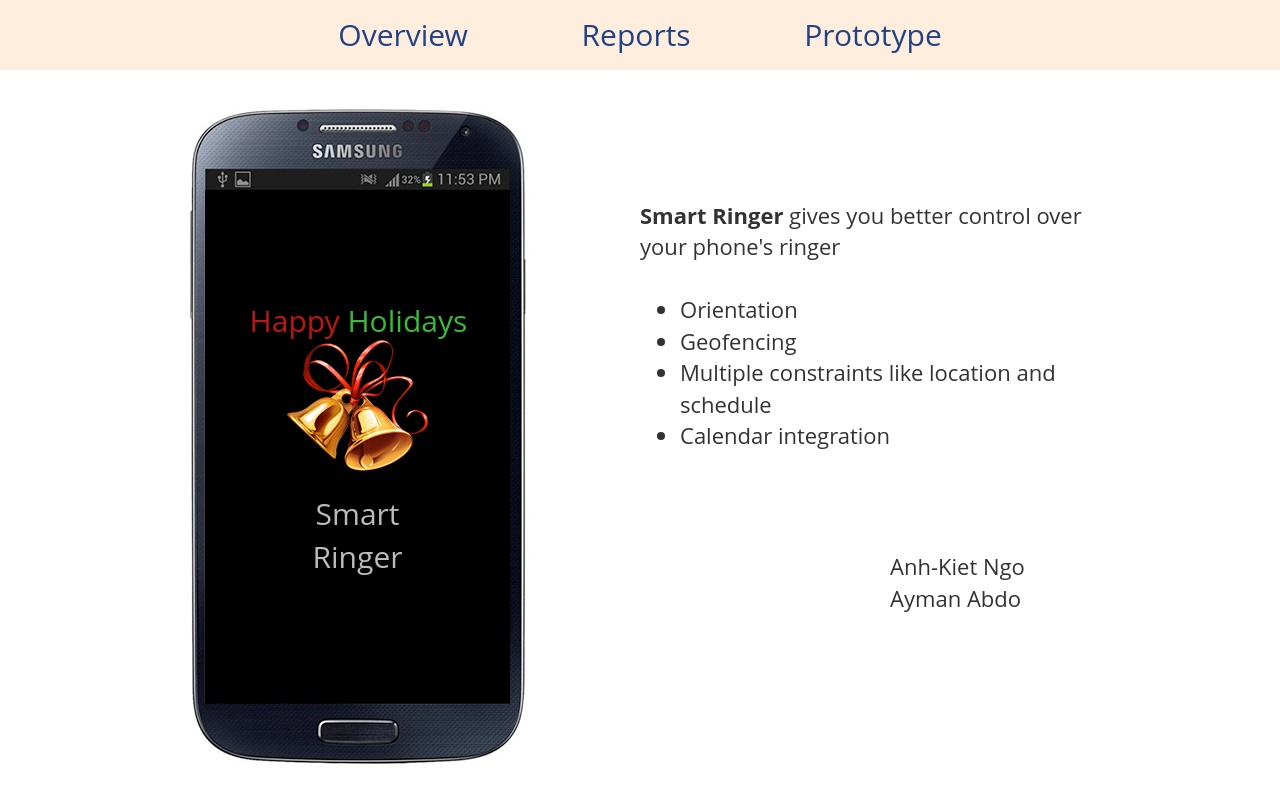
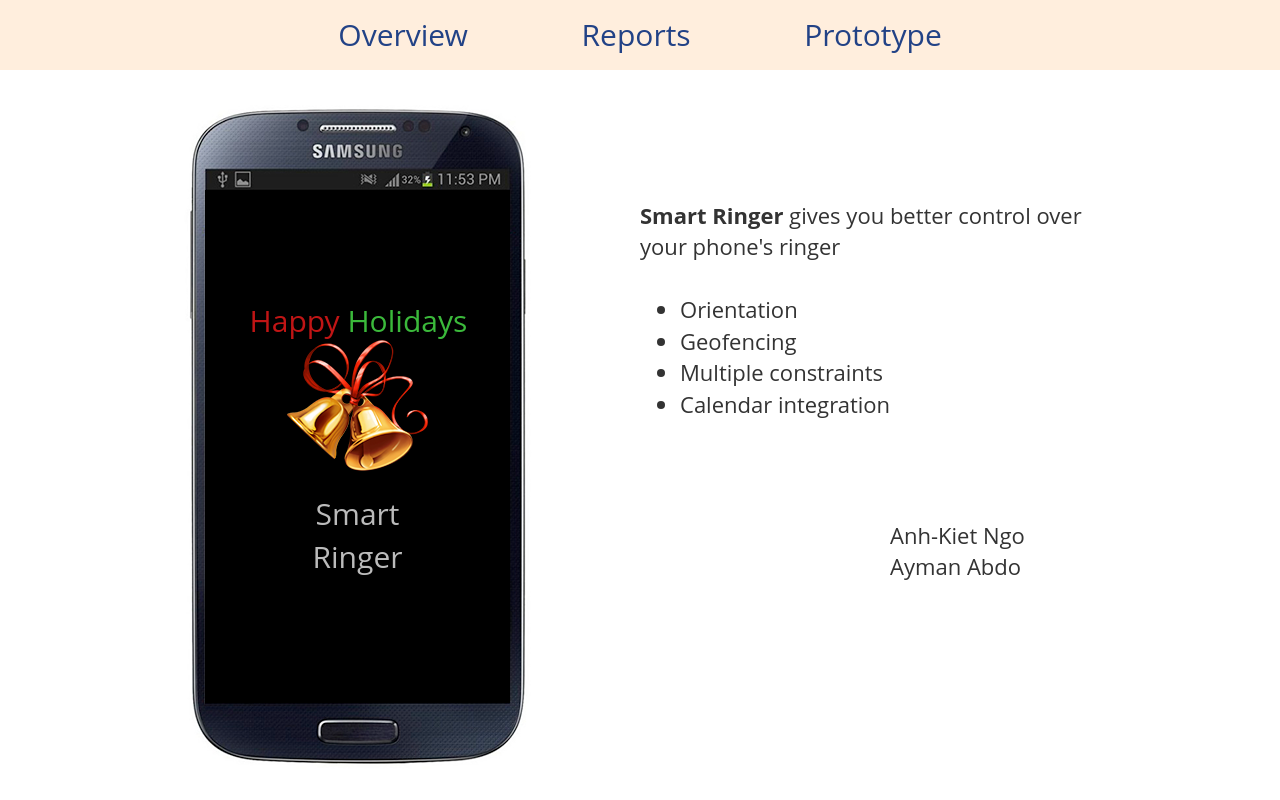
Before and after one commit to peaches/510project, a plain HTML site: page index.html in a window 1280 px wide. Shown: the top 800 px of the page. Drawn offline with Linux system fonts and the light colour scheme; a script that the page names is missing.

Commit message:
Removing extra wording

```diff
--- a/index.html
+++ b/index.html
@@ -17,7 +17,7 @@
       <ul>
         <li> Orientation
         <li> Geofencing
-        <li> Multiple constraints like location and schedule
+        <li> Multiple constraints
         <li> Calendar integration
       </ul>
 
```
